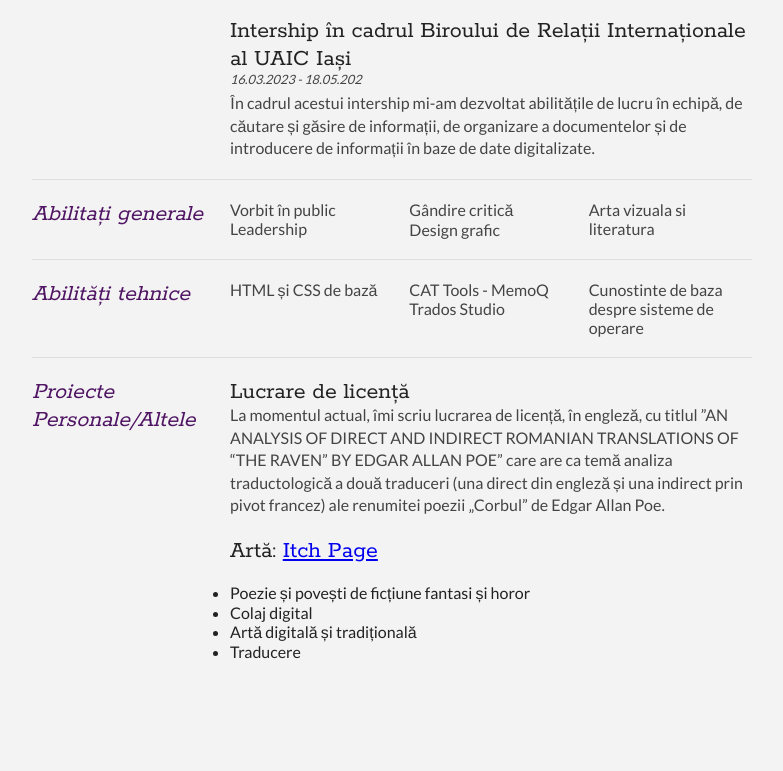
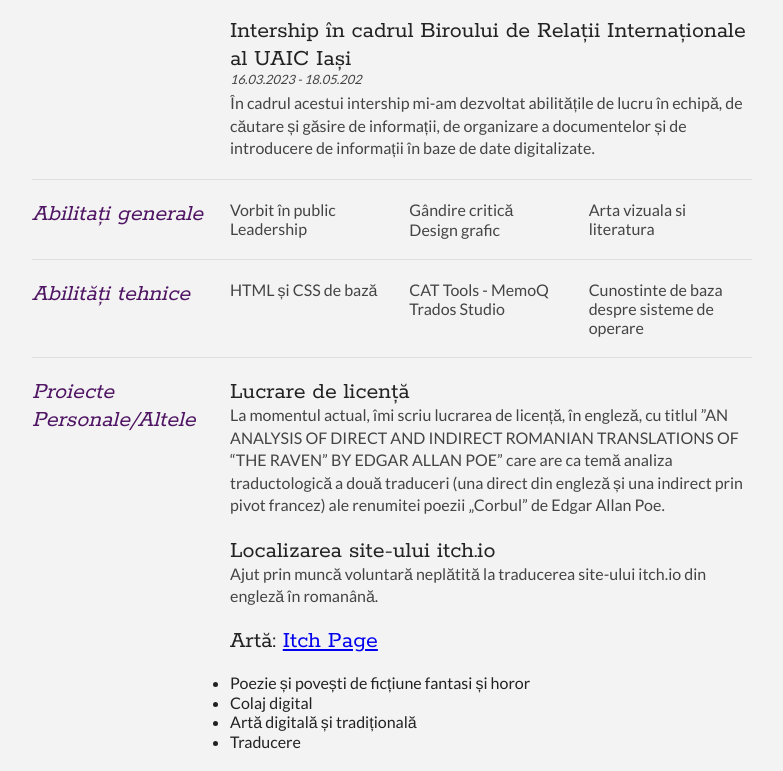
Before and after one commit to r-w-i/cv, a plain HTML site: page index.html in a window 1280 px wide. Shown: the part 1647-2418 px from the top of the page, without its empty margins (248-1031 px from the left). Before the commit the page ends 2328 px from the top, so only its background shows below. Drawn offline with Linux system fonts and the light colour scheme.

Commit message:
Update index.html

```diff
--- a/index.html
+++ b/index.html
@@ -208,6 +208,13 @@
                     </article>
 
                     <article>
+                        <h2>Localizarea site-ului itch.io</h2>
+                        <p>Ajut prin muncă voluntară neplătită la traducerea site-ului itch.io din engleză în romanână.
+                        </p>
+                    </article>
+
+
+                    <article>
                         <h2>Artă: <a href="https://royalisaac.itch.io/">Itch Page</a></h2>
                         <p>
                         <ul>
```
